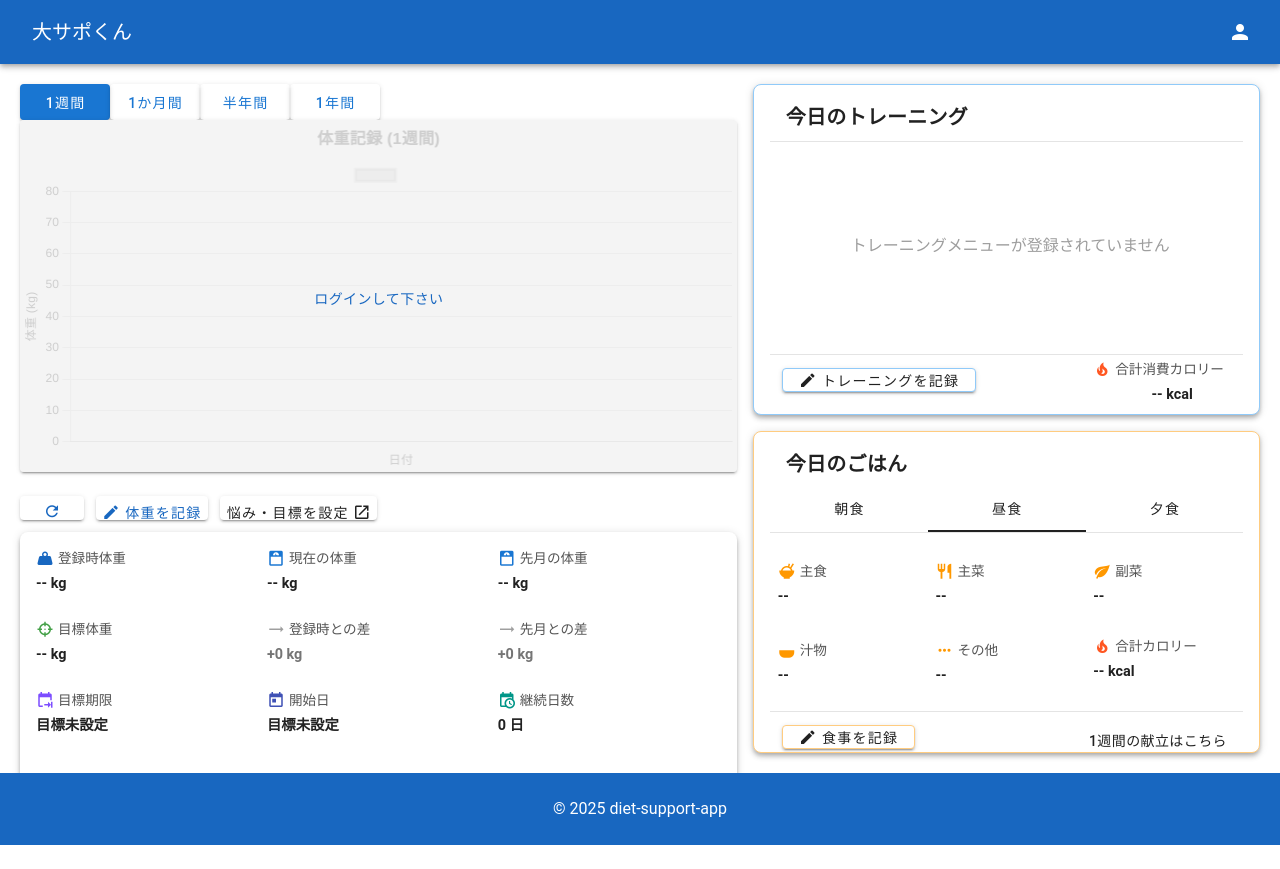
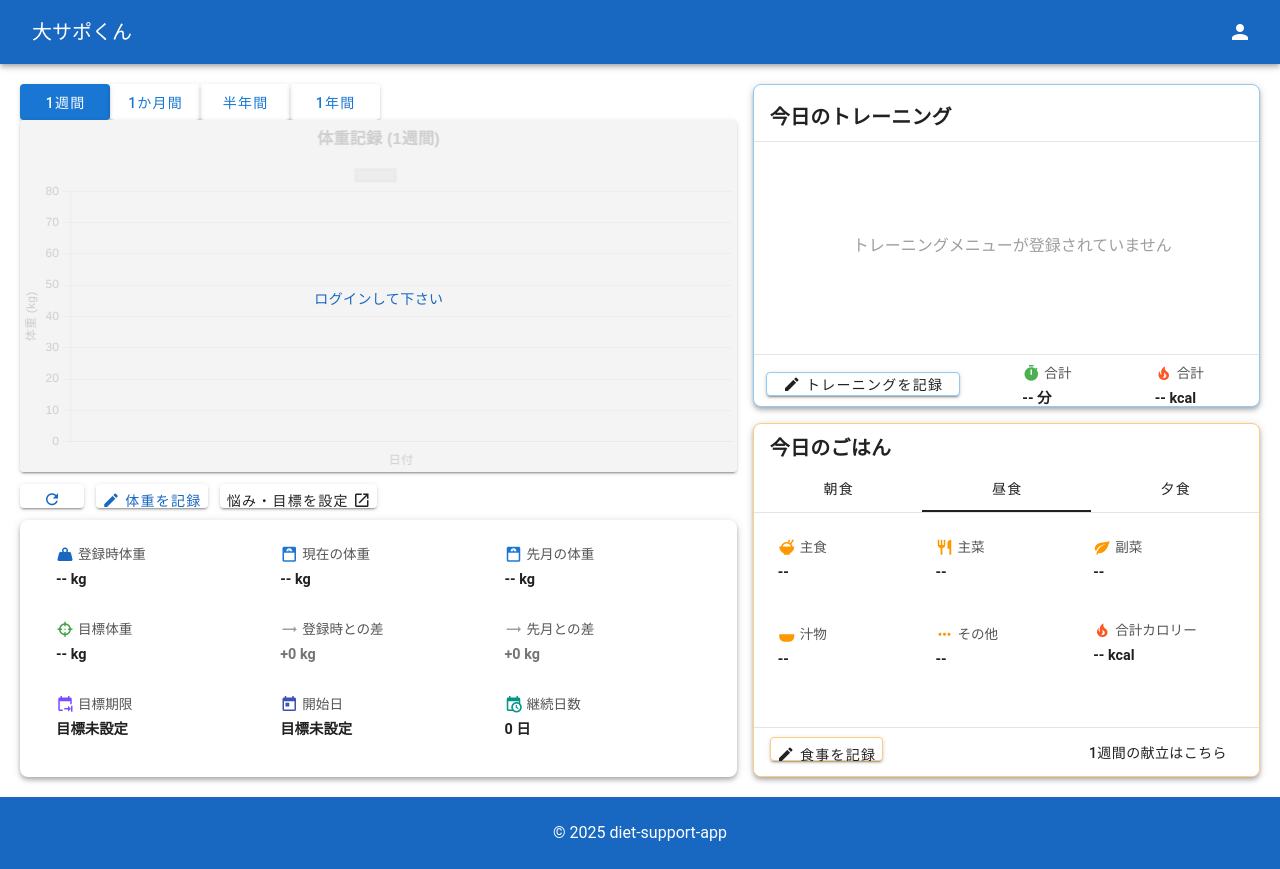
Before and after one commit to usamaru0606/tech_present_2025, a Nuxt app in the folder app_client/diet-support-app/: page / in a window 1280 px wide. Before the commit the page ends 845 px from the top, so only its background shows below. Built offline with nearby package versions, Linux system fonts and the light colour scheme.

Commit message:
UIの調整

```diff
--- a/app_client/diet-support-app/components/CTextField.vue
+++ b/app_client/diet-support-app/components/CTextField.vue
@@ -15,6 +15,7 @@
       :ref="inputRef"
       :model-value="modelValue"
       :type="type"
+      :min="min"
       :density="density"
       :variant="variant"
       :hide-details="hideDetails"
@@ -35,6 +36,10 @@ const props = defineProps({
   type: {
     type: String,
     default: "text",
+  },
+  min: {
+    type: Number,
+    default: 0,
   },
   density: {
     type: String,
--- a/app_client/diet-support-app/components/MealCard.vue
+++ b/app_client/diet-support-app/components/MealCard.vue
@@ -1,13 +1,18 @@
 <template>
-  <v-card class="px-4 pt-2 fill-height custom-card" elevation="4" rounded="lg">
+  <v-card class="meal-card d-flex flex-column" elevation="4" rounded="lg">
+    <!-- タイトル -->
     <v-card-title class="text-h6 font-weight-bold pb-0">
       今日のごはん
     </v-card-title>
 
+    <!-- タブ -->
     <client-only>
-      <v-tabs v-model="viewmodel.selectedMeal.value" grow class="mt-1">
+      <v-tabs
+        v-model="viewmodel.selectedMeal.value"
+      >
         <v-tab
           v-for="tab in viewmodel.mealTabs"
+          width="33.33%"
           :key="tab.key"
           :value="tab.key"
         >
@@ -16,14 +21,16 @@
       </v-tabs>
     </client-only>
 
-    <v-divider class="mb-4" />
+    <!-- メイン内容エリア -->
+    <v-divider class="ma-0" />
 
-    <v-row dense class="ml-1">
+    <div class="flex-grow-1 overflow-auto px-4 py-2 ml-2">
+      <v-row dense>
         <v-col
           cols="4"
           v-for="item in viewmodel.mealCategories"
           :key="item.key"
-        class="my-3"
+          class="my-4"
         >
           <CLabelValue
             :icon="item.icon"
@@ -36,35 +43,33 @@
           />
         </v-col>
 
-      <v-col cols="4" class="my-2">
+        <v-col cols="4" class="my-3">
           <CLabelValue
             icon="mdi-fire"
             icon-color="deep-orange"
             label="合計カロリー"
             :value="`${
-            viewmodel.menuItem[viewmodel.selectedMeal.value].value
-              .totalCalories || '--'
+              viewmodel.menuItem[viewmodel.selectedMeal.value].value.totalCalories || '--'
             } kcal`"
           />
         </v-col>
       </v-row>
+    </div>
 
-    <v-divider class="my-3" />
+    <v-divider class="ma-0" />
 
+    <!-- フッター -->
+    <div class="footer px-4 pt-2 pb-3">
       <v-row dense>
         <v-col cols="7">
           <CIconBtn
-          class="ml-3 py-0 px-4 custom-btn"
+            class="custom-btn"
             label="食事を記録"
             icon="mdi-pencil"
             :onClick="viewmodel.OpenRecordMealDialog"
           />
           <RecordMealDialog
-          :timing="
-            viewmodel.mealTabs.find(
-              (tab) => tab.key === viewmodel.selectedMeal.value
-            )?.label ?? ''
-          "
+            :timing="viewmodel.mealTabs.find(tab => tab.key === viewmodel.selectedMeal.value)?.label ?? ''"
             v-model="viewmodel.isOpenRecordMealDialog.value"
             :modelMeal="viewmodel.menuItem[viewmodel.selectedMeal.value].value"
             @update:modelValue="onDialogClosed"
@@ -78,8 +83,11 @@
           />
         </v-col>
       </v-row>
+    </div>
   </v-card>
 </template>
+
+
 
 <script setup lang="ts">
 import { MealCardViewModel } from "~/viewmodel/component/mealcard_vm";
@@ -97,14 +105,15 @@ const onDialogClosed = async (val: boolean) => {
 </script>
 
 <style scoped>
-.custom-card {
-  border: 1px solid #ffcc80; /* 淡いオレンジ */
+.meal-card {
+  height: 100%;
+  border: 1px solid #ffcc80;
   border-radius: 12px;
 }
 
 .custom-btn {
   height: 32px;
-  border: 1px solid #ffcc80; /* 淡いオレンジ */
+  border: 1px solid #ffcc80;
 }
 
 .text-btn {
@@ -114,4 +123,8 @@ const onDialogClosed = async (val: boolean) => {
 .text-btn:hover {
   text-decoration: underline;
 }
+
+.footer {
+  background-color: white;
+}
 </style>
--- a/app_client/diet-support-app/components/RecordTrainingDialog.vue
+++ b/app_client/diet-support-app/components/RecordTrainingDialog.vue
@@ -40,7 +40,6 @@
             icon-color="deep-orange"
             label="消費カロリー"
             type="number"
-            :min="0"
             v-model.number="train.calories"
           />
         </v-col>
--- a/app_client/diet-support-app/components/RecordWeightCard.vue
+++ b/app_client/diet-support-app/components/RecordWeightCard.vue
@@ -1,7 +1,7 @@
 <template>
-  <v-card class="px-4 pt-4 fill-height" elevation="4" rounded="lg">
-    <v-row dense>
-      <v-col cols="4" class="mb-4">
+  <v-card class="pa-4" elevation="4" rounded="lg">
+    <v-row dense class="ml-4 pt-2">
+      <v-col cols="4" class="mb-5">
         <CLabelValue
           icon="mdi-weight"
           icon-color="primary"
@@ -10,7 +10,7 @@
         />
       </v-col>
 
-      <v-col cols="4" class="mb-4">
+      <v-col cols="4" class="mb-5">
         <CLabelValue
           icon="mdi-scale-bathroom"
           icon-color="blue-darken-2"
@@ -19,7 +19,7 @@
         />
       </v-col>
 
-      <v-col cols="4" class="mb-4">
+      <v-col cols="4" class="mb-5">
         <CLabelValue
           icon="mdi-scale-bathroom"
           icon-color="blue-darken-2"
@@ -28,7 +28,7 @@
         />
       </v-col>
 
-      <v-col cols="4" class="mb-4">
+      <v-col cols="4" class="mb-5">
         <CLabelValue
           icon="mdi-target"
           icon-color="green-darken-1"
@@ -37,7 +37,7 @@
         />
       </v-col>
 
-      <v-col cols="4" class="mb-4">
+      <v-col cols="4" class="mb-5">
         <CLabelValue
           :icon="`mdi-trending-${
             weightDiffAll < 0 ? 'down' : weightDiffAll > 0 ? 'up' : 'neutral'
@@ -57,7 +57,7 @@
         />
       </v-col>
 
-      <v-col cols="4" class="mb-4">
+      <v-col cols="4" class="mb-5">
         <CLabelValue
           :icon="`mdi-trending-${
             weightDiff < 0 ? 'down' : weightDiff > 0 ? 'up' : 'neutral'
@@ -77,7 +77,7 @@
         />
       </v-col>
 
-      <v-col cols="4" class="mb-4">
+      <v-col cols="4" class="mb-5">
         <CLabelValue
           icon="mdi-calendar-end"
           icon-color="deep-purple-accent-2"
@@ -86,7 +86,7 @@
         />
       </v-col>
 
-      <v-col cols="4" class="mb-4">
+      <v-col cols="4" class="mb-5">
         <CLabelValue
           icon="mdi-calendar-today"
           icon-color="indigo"
@@ -95,7 +95,7 @@
         />
       </v-col>
 
-      <v-col cols="4" class="mb-4">
+      <v-col cols="4" class="mb-5">
         <CLabelValue
           icon="mdi-calendar-clock"
           icon-color="teal"
--- a/app_client/diet-support-app/components/TrainingCard.vue
+++ b/app_client/diet-support-app/components/TrainingCard.vue
@@ -1,12 +1,12 @@
 <template>
-  <v-card class="px-4 pt-2 fill-height custom-card" elevation="4" rounded="lg">
+  <v-card class="pt-2 fill-height custom-card" elevation="4" rounded="lg">
     <v-card-title class="text-h6 font-weight-bold pb-0">
       今日のトレーニング
     </v-card-title>
 
     <v-divider class="my-2" />
 
-    <v-row dense class="ml-1 min-height-row" align="center">
+    <v-row dense class="px-4 ml-2 min-height-row" align="center">
       <template v-if="viewmodel.trainingMenu.value.trainings.length > 0">
         <v-col
           cols="12"
@@ -19,7 +19,7 @@
               <strong>{{ item.trainingMenu }}</strong>
             </v-col>
             <v-col cols="3" class="text-center">
-              回数: {{ item.trainingTime }} 回
+              時間: {{ item.trainingTime }} 分
             </v-col>
             <v-col cols="5" class="text-right">
               消費カロリー: {{ item.calories }} kcal
@@ -36,8 +36,8 @@
 
     <v-divider class="my-3" />
 
-    <v-row class="pb-4">
-      <v-col cols="8">
+    <v-row class="py-1">
+      <v-col cols="6">
         <CIconBtn
           class="ml-3 py-0 px-4 custom-btn"
           label="トレーニングを記録"
@@ -49,11 +49,19 @@
           :modelTraining="viewmodel.trainingMenu.value"
         />
       </v-col>
-      <v-col cols="4" class="pa-1 text-center">
+      <v-col cols="3" class="pa-1 pl-4">
+        <CLabelValue
+          icon="mdi-timer"
+          icon-color="green"
+          label="合計"
+          :value="`${viewmodel.totalTime.value ?? '--'} 分`"
+        />
+      </v-col>
+      <v-col cols="3" class="pa-1 pl-4">
         <CLabelValue
           icon="mdi-fire"
           icon-color="deep-orange"
-          label="合計消費カロリー"
+          label="合計"
           :value="`${viewmodel.trainingMenu.value.totalCalories ?? '--'} kcal`"
         />
       </v-col>
--- a/app_client/diet-support-app/layouts/blank.vue
+++ b/app_client/diet-support-app/layouts/blank.vue
@@ -28,11 +28,7 @@
 
   <v-footer app color="primary">
     <v-container class="text-center d-flex justify-center align-center">
-      <!-- スマホ：アイコンのみ表示 -->
-      <v-icon class="d-md-none d-inline-block mr-1">mdi-information</v-icon>
-
-      <!-- タブレット以上：テキスト表示 -->
-      <span class="d-none d-md-inline">© 2025 diet-support-app</span>
+      <span>© 2025 diet-support-app</span>
     </v-container>
   </v-footer>
 </template>
--- a/app_client/diet-support-app/pages/index.vue
+++ b/app_client/diet-support-app/pages/index.vue
@@ -1,31 +1,49 @@
 <template>
-  <v-container fluid class="py-2 px-2 ">
+  <v-container fluid class="py-2 px-2">
     <v-row>
       <v-col cols="12" md="7" class="pa-0 d-flex flex-column">
         <div class="pa-2 left-top-container">
-          <CChart :chartData="viewmodel.chartData.value" :userId="viewmodel.userId.value" />
+          <CChart
+            :chartData="viewmodel.chartData.value"
+            :userId="viewmodel.userId.value"
+          />
         </div>
 
-        <div class="pa-2 left-bottom-container">
+        <div class="pa-2 left-bottom-container pt-1">
           <div class="d-flex align-center ga-3 pb-3">
-            <CIconBtn icon="mdi-refresh" :isTextPrimary="true" :onClick="viewmodel.loadChartData" />
+            <CIconBtn
+              icon="mdi-refresh"
+              :isTextPrimary="true"
+              :onClick="viewmodel.loadChartData"
+            />
 
-            <CIconBtn label="体重を記録" icon="mdi-pencil" :isTextPrimary="true"
-              :onClick="viewmodel.OpenRecordWeightDialog" />
-            <RecordWeightDialog v-model="viewmodel.isDialogOpen.value" @update:modelValue="viewmodel.OnRecordWeightDialogClosed"/>
-            <CIconBtn label="悩み・目標を設定" icon="mdi-open-in-new" :iconRight="true" :onClick="viewmodel.GoGoalSetting" />
+            <CIconBtn
+              label="体重を記録"
+              icon="mdi-pencil"
+              :isTextPrimary="true"
+              :onClick="viewmodel.OpenRecordWeightDialog"
+            />
+            <RecordWeightDialog
+              v-model="viewmodel.isDialogOpen.value"
+              @update:modelValue="viewmodel.OnRecordWeightDialogClosed"
+            />
+            <CIconBtn
+              label="悩み・目標を設定"
+              icon="mdi-open-in-new"
+              :iconRight="true"
+              :onClick="viewmodel.GoGoalSetting"
+            />
           </div>
 
           <RecordWeightCard />
         </div>
       </v-col>
-      <v-col cols="12" md="5"
-        class="d-none d-md-flex flex-column  pa-0">
+      <v-col cols="12" md="5" class="d-none d-md-flex flex-column pa-0">
         <div class="pa-2 fill-height right-top-container">
           <TrainingCard />
         </div>
 
-        <div class="pa-2 right-bottom-container">
+        <div class="pa-2 fill-height right-bottom-container">
           <MealCard />
         </div>
       </v-col>
--- a/app_client/diet-support-app/pages/meal.vue
+++ b/app_client/diet-support-app/pages/meal.vue
@@ -1,5 +1,5 @@
 <template>
-  <v-container fluid class="py-2 px-2">
+  <v-container fluid class="py-2 px-2 h-100">
     <MealCard />
   </v-container>
 </template>
--- a/app_client/diet-support-app/pages/register.vue
+++ b/app_client/diet-support-app/pages/register.vue
@@ -1,5 +1,5 @@
 <template>
-  <v-container fluid class="d-flex justify-center register-bg pt-0">
+  <v-container fluid class="d-flex justify-center register-bg pt-1">
     <div class="container">
       <RegisterStepIndicator :currentStep="viewmodel.step.value" />
 
--- a/app_client/diet-support-app/pages/training.vue
+++ b/app_client/diet-support-app/pages/training.vue
@@ -1,5 +1,5 @@
 <template>
-  <v-container fluid class="py-2 px-2">
+  <v-container fluid class="px-2">
     <TrainingCard/>
   </v-container>
 </template>
--- a/app_client/diet-support-app/viewmodel/component/trainingcard_vm.ts
+++ b/app_client/diet-support-app/viewmodel/component/trainingcard_vm.ts
@@ -12,11 +12,20 @@ export const TrainingCardViewModel = () => {
     totalCalories: null,
   });
 
+  const totalTime = ref<number|null>(null);
+
   const CalculateTotalCalories = (exercises: TrainingSet[] | null): number => {
     if (!Array.isArray(exercises)) {
       return 0;
     }
     return exercises.reduce((sum, item) => sum + (item.calories ?? 0), 0);
+  };
+
+    const CalculateTotalTime = (exercises: TrainingSet[] | null): number => {
+    if (!Array.isArray(exercises)) {
+      return 0;
+    }
+    return exercises.reduce((sum, item) => sum + (item.trainingTime ?? 0), 0);
   };
 
   // APIから取得してtrainingMenuを更新する処理例
@@ -26,6 +35,7 @@ export const TrainingCardViewModel = () => {
     if (!exercises) return;
     trainingMenu.value.trainings = exercises;
     trainingMenu.value.totalCalories = CalculateTotalCalories(exercises);
+    totalTime.value = CalculateTotalTime(exercises);
   });
 
   const OpenRecordTrainingDialog = () => {
@@ -36,6 +46,7 @@ export const TrainingCardViewModel = () => {
   return {
     isOpenRecordTrainingDialog,
     trainingMenu,
+    totalTime,
     OpenRecordTrainingDialog,
   };
 };
```
Also changed, not shown: app_client/diet-support-app/pages/weeklymeal.vue (+28 -12 lines), 1 other file (tests, documents, lock files or other folders). Lines whose indentation alone changed are shown as unchanged.
